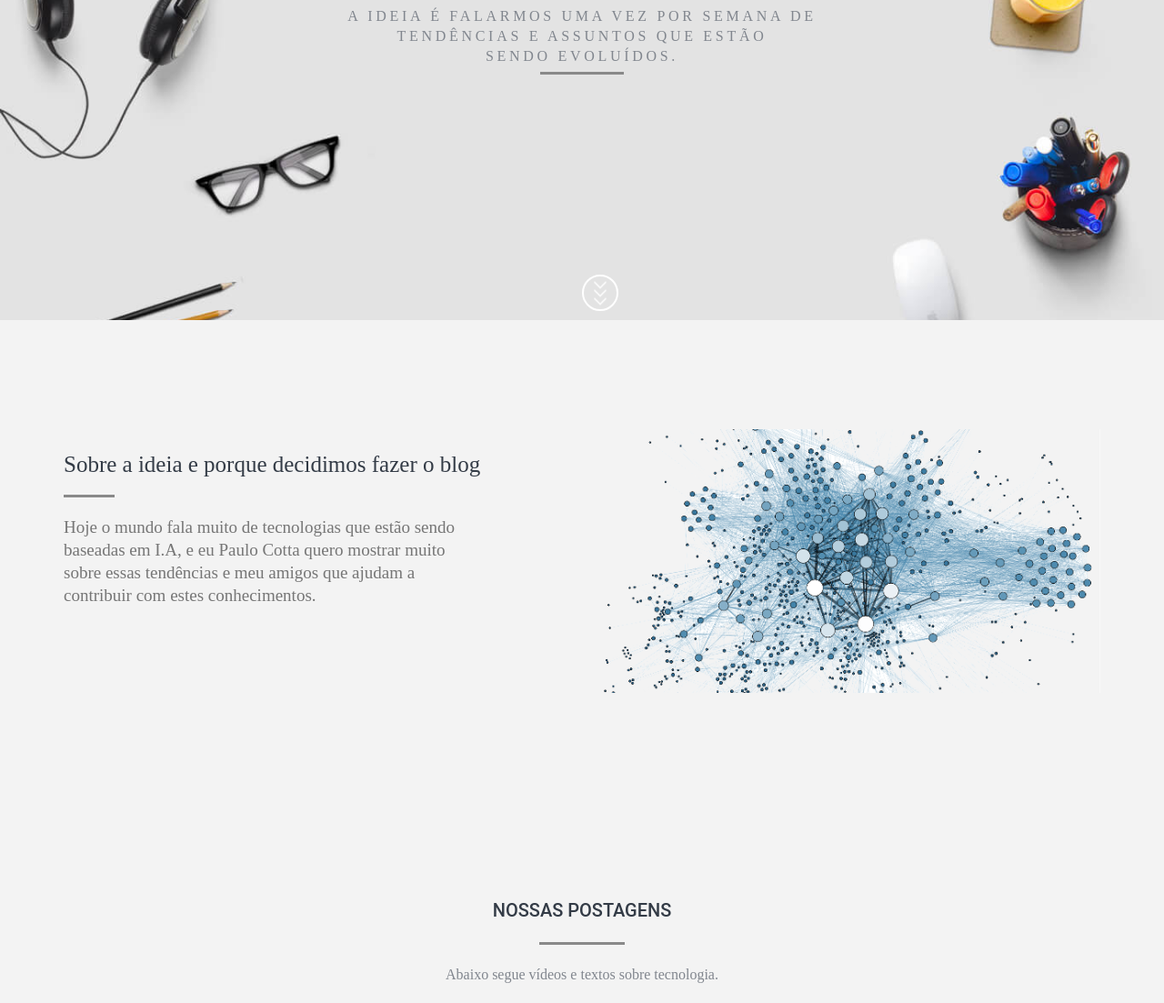
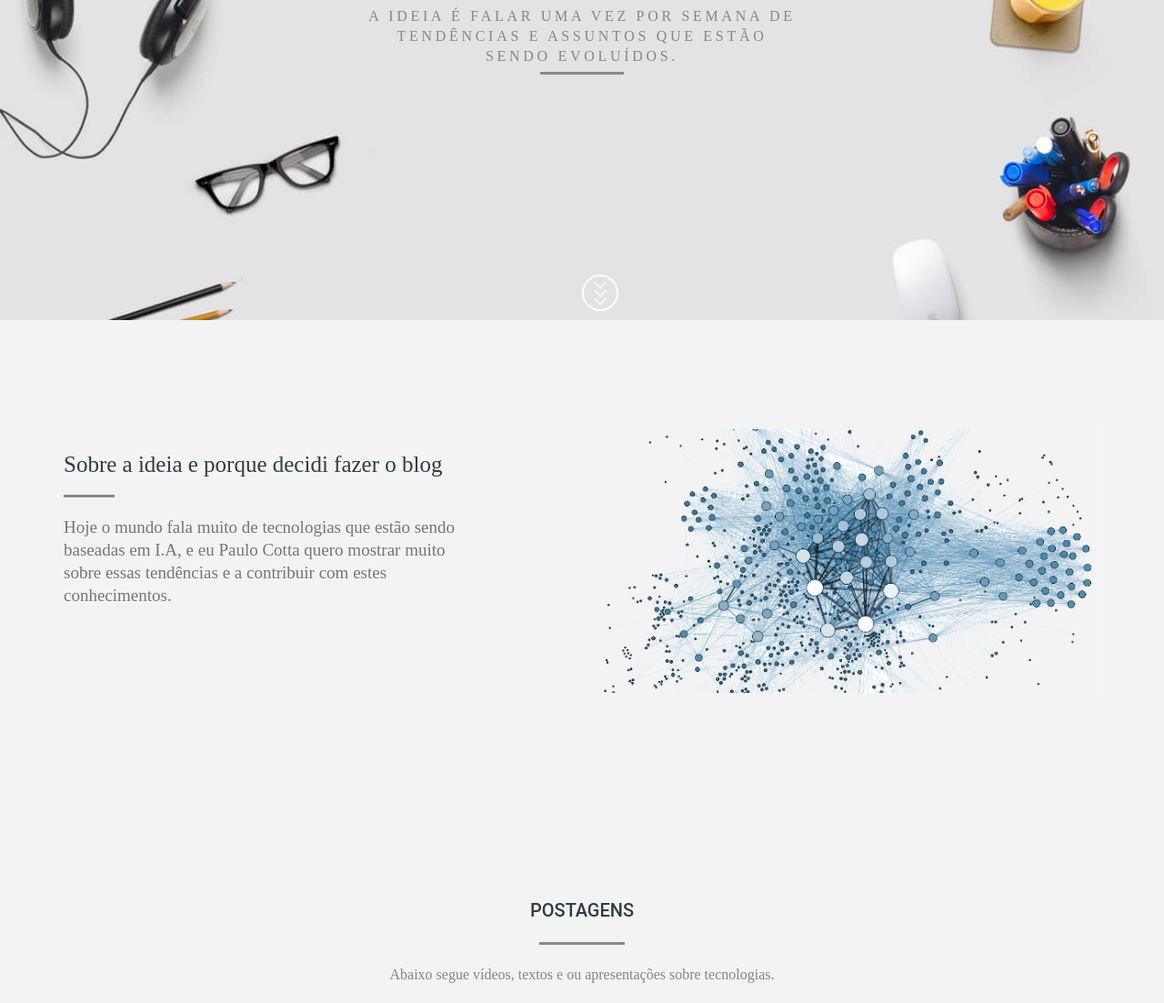
Before and after one commit to paulovpcotta/paulovpcotta.github.io, a plain HTML site: page index.html in a window 1280 px wide. Shown: the part 311-1414 px from the top of the page at 91% size. Drawn offline with Linux system fonts and the light colour scheme; files whose address does not match are found by name.

Commit message:
Alteração dos textos

```diff
--- a/index.html
+++ b/index.html
@@ -2,7 +2,7 @@
 <html lang="en-US">
 <head>
 	<meta charset="UTF-8">
-	<title>Vamos falar de tecnologia</title>
+	<title>Repassando conhecimento para todos</title>
 	<link rel="stylesheet" href="css/font-awesome/css/font-awesome.min.css" />
 	<link rel="icon" href="images/marca.png" />
 
@@ -75,7 +75,7 @@
 					<div class="col-md-12 col-sm-12">
 						<div class="single_banner_text wow zoomIn" data-wow-duration="1s">
 							<h2>OLÁ, VAMOS FALAR DE TECH</h2>
-							<h5>A ideia é falarmos uma vez por semana de <br>tendências e assuntos que estão <br>sendo evoluídos.</h5>
+							<h5>A ideia é falar uma vez por semana de <br>tendências e assuntos que estão <br>sendo evoluídos.</h5>
 
 							<div class="separetor"></div>
 						</div>
@@ -99,10 +99,10 @@
 				<div class="main_abouts_content">
 					<div class="col-md-6 col-sm-6 col-xs-12">
 						<div class="single_abouts wow fadeInLeft" data-wow-duration="1s">
-							<h2>Sobre a ideia e porque decidimos fazer o blog</h2>
+							<h2>Sobre a ideia e porque decidi fazer o blog</h2>
 							<div class="separetor2"></div>
 							<p>
-								Hoje o mundo fala muito de tecnologias que estão sendo baseadas em I.A, e eu Paulo Cotta quero mostrar muito sobre essas tendências e meu amigos que ajudam a contribuir com estes conhecimentos.
+								Hoje o mundo fala muito de tecnologias que estão sendo baseadas em I.A, e eu Paulo Cotta quero mostrar muito sobre essas tendências e a contribuir com estes conhecimentos.
 							</p>
 						</div>
 					</div>
@@ -122,9 +122,9 @@
 		<div class="container">
 			<div class="row">
 				<div class="head_title text-center wow zoomIn" data-wow-duration="0.5s">
-					<h2>NOSSAS POSTAGENS</h2>
+					<h2>POSTAGENS</h2>
 					<div class="separetor"></div>
-					<p>Abaixo segue vídeos e textos sobre tecnologia.</p>
+					<p>Abaixo segue vídeos, textos e ou apresentações sobre tecnologias.</p>
 				</div>
 			</div>
 		</div>
```
Also changed, not shown: 1 other file.
